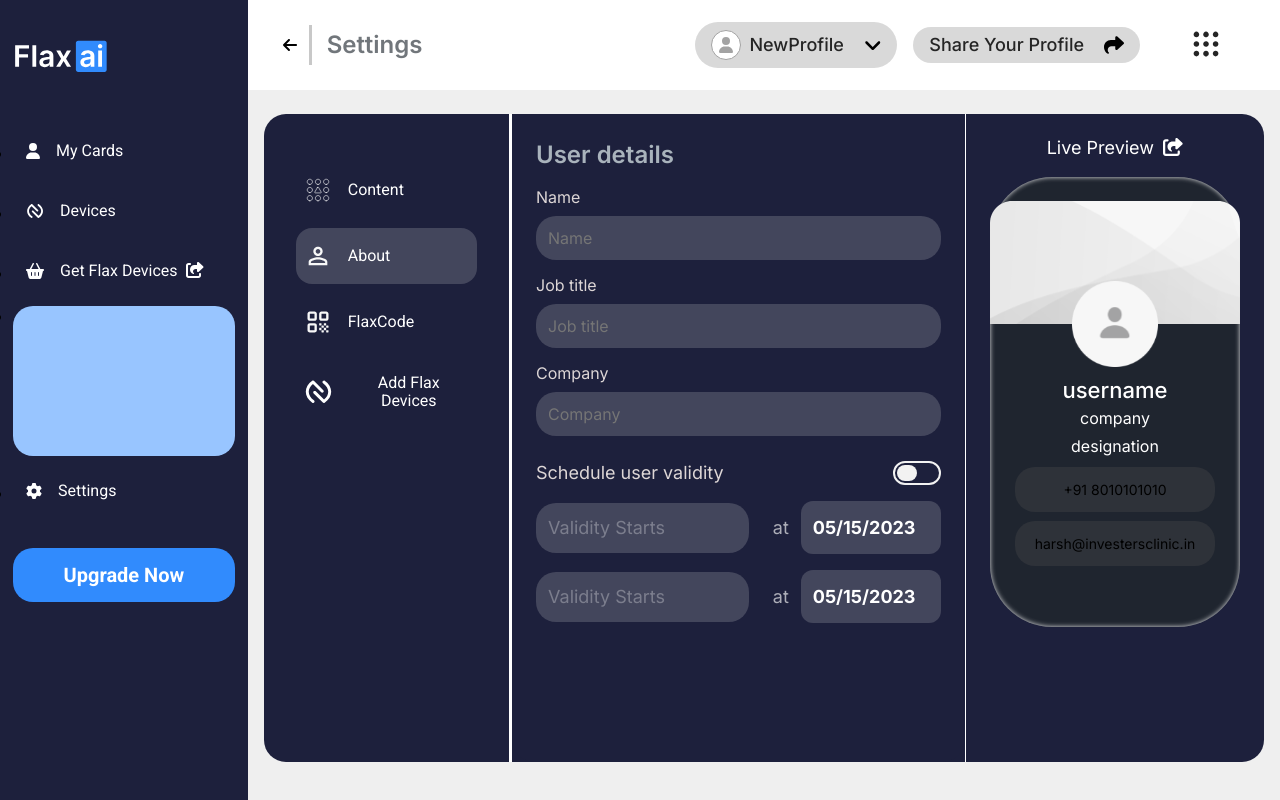
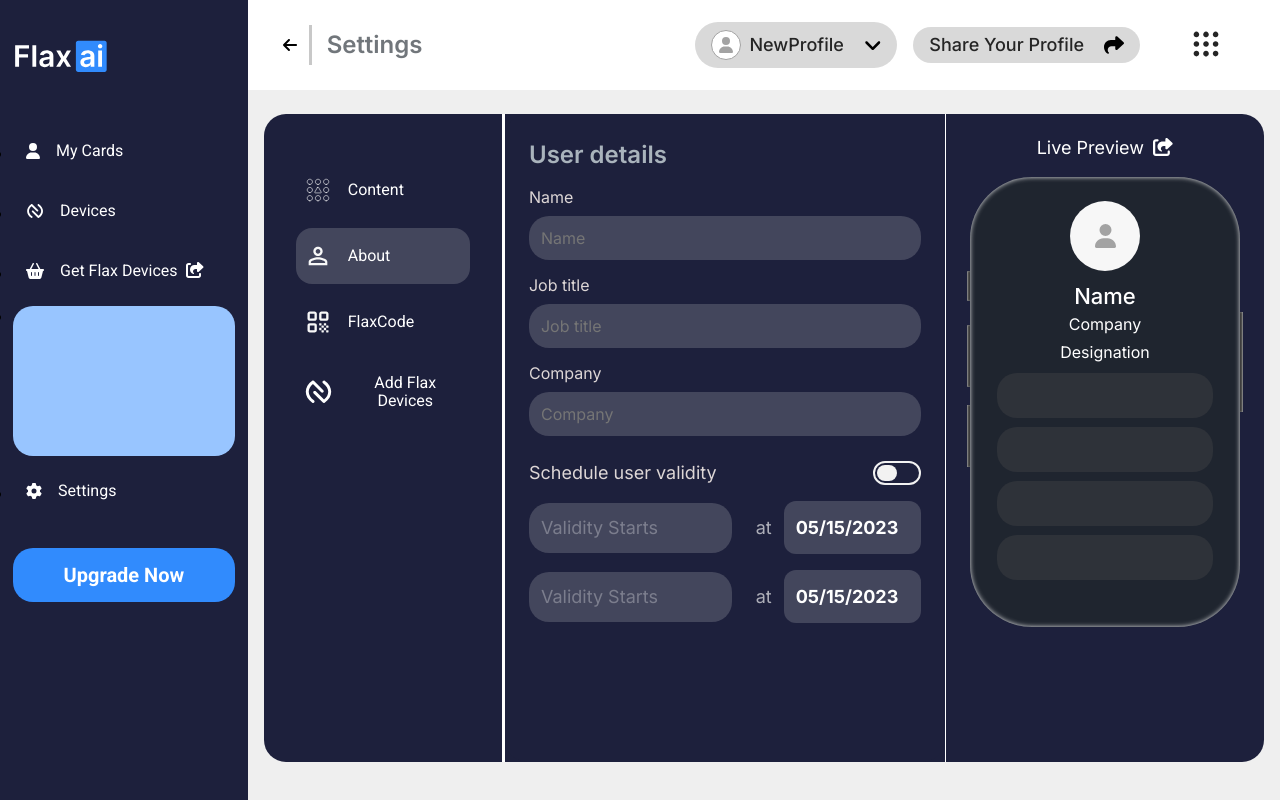
Before and after one commit to saquibnasar/dashboard, a React (Create React App) app: page /about in a window 1280 px wide. Built offline with nearby package versions, Linux system fonts and the light colour scheme.

Commit message:
new changes

```diff
--- a/src/component/About.js
+++ b/src/component/About.js
@@ -4,11 +4,26 @@
 import { FontAwesomeIcon } from "@fortawesome/react-fontawesome";
 import { faNfcSymbol } from "@fortawesome/free-brands-svg-icons";
 import { faShareSquare } from "@fortawesome/free-solid-svg-icons";
+import { faUser } from "@fortawesome/free-solid-svg-icons";
 import { NavLink } from "react-router-dom";
 import DatePicker from "react-datepicker";
 import "react-datepicker/dist/react-datepicker.css";
 export default function About() {
   const [startDate, setStartDate] = useState(new Date());
+  const [formData, setFormData] = useState({
+    username: "",
+    company: "",
+    designation: "",
+  });
+
+  const handleChange = (event) => {
+    setFormData((prevformData) => {
+      return {
+        ...prevformData,
+        [event.target.name]: event.target.value,
+      };
+    });
+  };
   return (
     <>
       <div className="d-flex homePage about">
@@ -37,63 +52,63 @@
                           stroke="white"
                           strokeWidth="0.583333"
                           strokeLinecap="round"
-                          stroke-linejoin="round"
+                          strokeLinejoin="round"
                         />
                         <path
                           d="M22.168 8.4585C23.6177 8.4585 24.793 7.28324 24.793 5.8335C24.793 4.38375 23.6177 3.2085 22.168 3.2085C20.7182 3.2085 19.543 4.38375 19.543 5.8335C19.543 7.28324 20.7182 8.4585 22.168 8.4585Z"
                           stroke="white"
                           strokeWidth="0.583333"
                           strokeLinecap="round"
-                          stroke-linejoin="round"
+                          strokeLinejoin="round"
                         />
                         <path
                           d="M14 8.4585C15.4497 8.4585 16.625 7.28324 16.625 5.8335C16.625 4.38375 15.4497 3.2085 14 3.2085C12.5503 3.2085 11.375 4.38375 11.375 5.8335C11.375 7.28324 12.5503 8.4585 14 8.4585Z"
                           stroke="white"
                           strokeWidth="0.583333"
                           strokeLinecap="round"
-                          stroke-linejoin="round"
+                          strokeLinejoin="round"
                         />
                         <path
                           d="M5.83203 16.625C7.28178 16.625 8.45703 15.4497 8.45703 14C8.45703 12.5503 7.28178 11.375 5.83203 11.375C4.38228 11.375 3.20703 12.5503 3.20703 14C3.20703 15.4497 4.38228 16.625 5.83203 16.625Z"
                           stroke="white"
                           strokeWidth="0.583333"
                           strokeLinecap="round"
-                          stroke-linejoin="round"
+                          strokeLinejoin="round"
                         />
                         <path
                           d="M22.168 16.625C23.6177 16.625 24.793 15.4497 24.793 14C24.793 12.5503 23.6177 11.375 22.168 11.375C20.7182 11.375 19.543 12.5503 19.543 14C19.543 15.4497 20.7182 16.625 22.168 16.625Z"
                           stroke="white"
                           strokeWidth="0.583333"
                           strokeLinecap="round"
-                          stroke-linejoin="round"
+                          strokeLinejoin="round"
                         />
                         <path
                           d="M5.83203 24.7915C7.28178 24.7915 8.45703 23.6163 8.45703 22.1665C8.45703 20.7168 7.28178 19.5415 5.83203 19.5415C4.38228 19.5415 3.20703 20.7168 3.20703 22.1665C3.20703 23.6163 4.38228 24.7915 5.83203 24.7915Z"
                           stroke="white"
                           strokeWidth="0.583333"
                           strokeLinecap="round"
-                          stroke-linejoin="round"
+                          strokeLinejoin="round"
                         />
                         <path
                           d="M22.168 24.7915C23.6177 24.7915 24.793 23.6163 24.793 22.1665C24.793 20.7168 23.6177 19.5415 22.168 19.5415C20.7182 19.5415 19.543 20.7168 19.543 22.1665C19.543 23.6163 20.7182 24.7915 22.168 24.7915Z"
                           stroke="white"
                           strokeWidth="0.583333"
                           strokeLinecap="round"
-                          stroke-linejoin="round"
+                          strokeLinejoin="round"
                         />
                         <path
                           d="M14 24.7915C15.4497 24.7915 16.625 23.6163 16.625 22.1665C16.625 20.7168 15.4497 19.5415 14 19.5415C12.5503 19.5415 11.375 20.7168 11.375 22.1665C11.375 23.6163 12.5503 24.7915 14 24.7915Z"
                           stroke="white"
                           strokeWidth="0.583333"
                           strokeLinecap="round"
-                          stroke-linejoin="round"
+                          strokeLinejoin="round"
                         />
                         <path
                           d="M13.4952 11.3751L10.8008 16.0418C10.7496 16.1305 10.7227 16.2311 10.7227 16.3335C10.7227 16.4359 10.7496 16.5365 10.8008 16.6251C10.852 16.7138 10.9256 16.7874 11.0143 16.8386C11.103 16.8898 11.2036 16.9168 11.306 16.9168H16.6948C16.7972 16.9168 16.8978 16.8898 16.9865 16.8386C17.0751 16.7874 17.1488 16.7138 17.2 16.6251C17.2512 16.5365 17.2781 16.4359 17.2781 16.3335C17.2781 16.2311 17.2512 16.1305 17.2 16.0418L14.5056 11.3751C14.4544 11.2865 14.3807 11.2128 14.292 11.1616C14.2034 11.1104 14.1028 11.0835 14.0004 11.0835C13.898 11.0835 13.7974 11.1104 13.7087 11.1616C13.6201 11.2128 13.5464 11.2865 13.4952 11.3751Z"
                           stroke="white"
                           strokeWidth="0.583333"
                           strokeLinecap="round"
-                          stroke-linejoin="round"
+                          strokeLinejoin="round"
                         />
                       </svg>
                       Content
@@ -161,45 +176,41 @@
                 <div className="admin_detail">
                   <h1>User details</h1>
                   <div className="">
-                    <label
-                      for="exampleFormControlInput1"
-                      className="form-label"
-                    >
-                      Name
-                    </label>
+                    <label className="form-label">Name</label>
                     <input
-                      type="email"
+                      type="text"
                       className="form-control"
-                      id="exampleFormControlInput1"
+                      id="Name"
                       placeholder="Name"
+                      required
+                      name="username"
+                      onChange={handleChange}
+                      value={formData.username}
                     />
                   </div>
                   <div className="">
-                    <label
-                      for="exampleFormControlInput1"
-                      className="form-label"
-                    >
-                      Job title
-                    </label>
+                    <label className="form-label">Job title</label>
                     <input
-                      type="email"
+                      type="text"
                       className="form-control"
-                      id="exampleFormControlInput1"
+                      id="designation"
                       placeholder="Job title"
+                      name="designation"
+                      onChange={handleChange}
+                      value={formData.designation}
                     />
                   </div>
                   <div className="">
-                    <label
-                      for="exampleFormControlInput1"
-                      className="form-label"
-                    >
-                      Company
-                    </label>
+                    <label className="form-label">Company</label>
                     <input
-                      type="email"
+                      type="text"
                       className="form-control"
-                      id="exampleFormControlInput1"
+                      id="company"
                       placeholder="Company"
+                      name="company"
+                      required
+                      onChange={handleChange}
+                      value={formData.company}
                     />
                   </div>
                 </div>
@@ -214,7 +225,7 @@
                           id="cb4"
                           type="checkbox"
                         />
-                        <label className="tgl-btn" for="cb4"></label>
+                        <label className="tgl-btn" htmlFor="cb4"></label>
                       </div>
                     </div>
                   </div>
@@ -245,15 +256,28 @@
                 Live Preview <FontAwesomeIcon icon={faShareSquare} />{" "}
               </p>
               <div className="signup_phone-container">
-                <img src="/phone_bannner.svg" className="img-fluid" alt="" />
-                <h3>username</h3>
-                <h4>company</h4>
-                <h4>designation</h4>
+                <div className="signup_phone-left">
+                  <span></span>
+                  <span></span>
+                  <span></span>
+                </div>
+                <div className="signup_phone-right">
+                  <span></span>
+                </div>
+                <div className="addlink_phone-frame_user">
+                  <FontAwesomeIcon icon={faUser} />
+                </div>
+                <h3>{formData.username ? formData.username : "Name"}</h3>
+                <h4>{formData.company ? formData.company : "Company"}</h4>
+                <h4>
+                  {formData.designation ? formData.designation : "Designation"}
+                </h4>
+
                 <div className="signup_phone-boxs">
-                  <div className="signup_phone-box">+91 8010101010</div>
-                  <div className="signup_phone-box">
-                    harsh@investersclinic.in
-                  </div>
+                  <div className="signup_phone-box"></div>
+                  <div className="signup_phone-box"></div>
+                  <div className="signup_phone-box"></div>
+                  <div className="signup_phone-box"></div>
                 </div>
               </div>
             </div>
--- a/src/component/CreateCard.js
+++ b/src/component/CreateCard.js
@@ -2,6 +2,7 @@
 import { FontAwesomeIcon } from "@fortawesome/react-fontawesome";
 import { faArrowLeft } from "@fortawesome/free-solid-svg-icons";
 import { Link } from "react-router-dom";
+import { faUser } from "@fortawesome/free-solid-svg-icons";
 export default function CreateCard() {
   const [formData, setFormData] = useState({
     username: "",
@@ -95,6 +96,34 @@
         <div className="signup_phone text-center">
           <p>Live Profile Preview</p>
           <div className="signup_phone-container">
+            <div className="signup_phone-left">
+              <span></span>
+              <span></span>
+              <span></span>
+            </div>
+            <div className="signup_phone-right">
+              <span></span>
+            </div>
+            <div className="addlink_phone-frame_user">
+              <FontAwesomeIcon icon={faUser} />
+            </div>
+            <h3>{formData.username ? formData.username : "Name"}</h3>
+            <h4>{formData.company ? formData.company : "Company"}</h4>
+            <h4>
+              {formData.designation ? formData.designation : "Designation"}
+            </h4>
+            <div className="signup_phone-boxs">
+              <div className="signup_phone-box"></div>
+              <div className="signup_phone-box"></div>
+              <div className="signup_phone-box"></div>
+              <div className="signup_phone-box"></div>
+              <div className="signup_phone-box"></div>
+            </div>
+          </div>
+        </div>
+        {/* <div className="signup_phone text-center">
+          <p>Live Profile Preview</p>
+          <div className="signup_phone-container">
             <img src="/phone_bannner.svg" className="img-fluid" alt="" />
             <h3>{formData.username ? formData.username : "Name"}</h3>
             <h4>{formData.company ? formData.company : "Company"}</h4>
@@ -107,7 +136,7 @@
               <div className="signup_phone-box"></div>
             </div>
           </div>
-        </div>
+        </div> */}
       </div>
     </>
   );
--- a/src/component/setting/Admin.js
+++ b/src/component/setting/Admin.js
@@ -1,57 +1,73 @@
-import React from 'react'
+import React from "react";
 
 export default function Admin() {
   return (
     <>
       <div className="admin">
         <div className="admin_detail">
-      <h1>
-      Admin Details
-      </h1>
+          <h1>Admin Details</h1>
           <div className="">
-  <label for="exampleFormControlInput1" className="form-label">Email</label>
-  <input type="email" className="form-control" id="exampleFormControlInput1" placeholder="email id"/>
+            <label htmlFor="exampleFormControlInput1" className="form-label">
+              Email
+            </label>
+            <input
+              type="email"
+              className="form-control"
+              id="exampleFormControlInput1"
+              placeholder="email id"
+            />
           </div>
           {/* <div className="mb-3">
-    <label for="exampleFormControlInput1" className="form-label">Forget Password</label>
+    <label htmlFor="exampleFormControlInput1" className="form-label">Forget Password</label>
   <input type="email" className="form-control" id="exampleFormControlInput1" placeholder="Password"/>
    </div> */}
         </div>
         <div className="admin_authentication">
-      <div className='d-flex justify-content-between align-items-center mb-4'>
-      <h2>
-      2-factor authentication
-      </h2>
+          <div className="d-flex justify-content-between align-items-center mb-4">
+            <h2>2-factor authentication</h2>
             <div className="form-check form-switch">
               {/* <input className="form-check-input" type="checkbox" id="flexSwitchCheckDefault"/> */}
               <div className="tg-list-item">
-    <input className="tgl tgl-flat" id="cb4" type="checkbox"/>
-    <label className="tgl-btn" for="cb4"></label>
+                <input className="tgl tgl-flat" id="cb4" type="checkbox" />
+                <label className="tgl-btn" htmlFor="cb4"></label>
               </div>
             </div>
           </div>
           <p>
-      We’ll ask you for a login code in addition to your password when
-you log in on a device we don’t recognise.
+            We’ll ask you for a login code in addition to your password when you
+            log in on a device we don’t recognise.
           </p>
 
-
           <div className="">
-        <label for="exampleFormControlInput1" className="form-label">enter number</label>
-        <input type="email" className="form-control" id="exampleFormControlInput1" placeholder="mobile number"/>
+            <label htmlFor="exampleFormControlInput1" className="form-label">
+              enter number
+            </label>
+            <input
+              type="email"
+              className="form-control"
+              id="exampleFormControlInput1"
+              placeholder="mobile number"
+            />
           </div>
 
           <div className="">
-        <input type="email" className="form-control" id="exampleFormControlInput1" placeholder="Enter OTP"/>
+            <input
+              type="email"
+              className="form-control"
+              id="exampleFormControlInput1"
+              placeholder="Enter OTP"
+            />
           </div>
-      <div className='d-flex justify-content-between'>
-      <button type="button" className="btn btn-primary">Update</button>
-      <button type="button" className="btn btn-primary">Cancel</button>
-      </div>
-
+          <div className="d-flex justify-content-between">
+            <button type="button" className="btn btn-primary">
+              Update
+            </button>
+            <button type="button" className="btn btn-primary">
+              Cancel
+            </button>
           </div>
         </div>
-
+      </div>
     </>
-  )
+  );
 }
--- a/src/sass/about.scss
+++ b/src/sass/about.scss
@@ -48,7 +48,6 @@
     }
     .signup_phone {
       .signup_phone-container {
-        width: 250px;
         .signup_phone-boxs {
           .signup_phone-box {
             display: flex;
--- a/src/sass/utilityclasses.scss
+++ b/src/sass/utilityclasses.scss
@@ -574,7 +574,7 @@
     font-size: 16px;
     line-height: 18px;
     color: $white-color;
-    margin-top: 10px;
+    margin-top: 4px;
   }
   .signup_phone-boxs {
     display: flex;
```
Also changed, not shown: src/component/TeamCard.js (+19 -13 lines), src/component/Topbar.js (+8 -2 lines), src/sass/createCard.scss (+47 -55 lines), src/sass/custom.scss (+9 -9 lines). Lines whose indentation alone changed are shown as unchanged.
